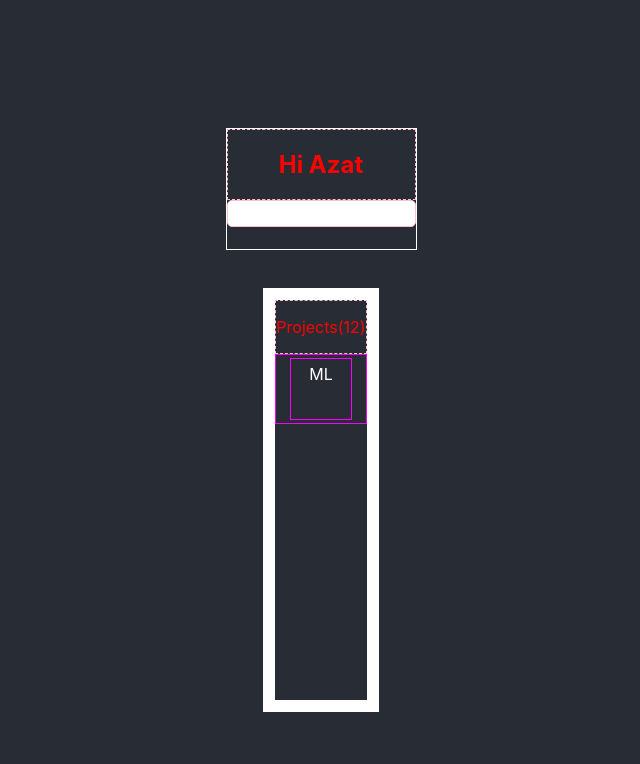
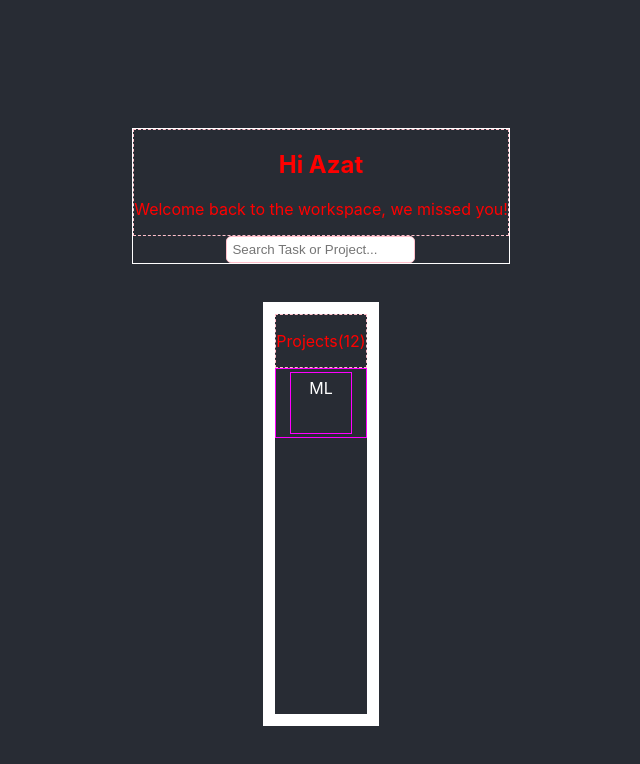
Before and after one commit to projectManager55/Project-Manager, a React (Create React App) app: page / in a window 1280 px wide. Shown: the top 764 px of the page, without its empty margins (319-959 px from the left). Built offline with nearby package versions, Linux system fonts and the light colour scheme.

Commit message:
Change state of Header when user searches the Project

```diff
--- a/src/component/mainPage/Header.jsx
+++ b/src/component/mainPage/Header.jsx
@@ -3,13 +3,36 @@ import '../../assets/App.css';
 
 // eslint-disable-next-line react/prefer-stateless-function
 class Header extends React.Component {
+  constructor() {
+    super();
+    this.state = {
+      projectName: '',
+    };
+    this.handleChange = this.handleChange.bind(this);
+  }
+
+  handleChange = (e) => {
+    this.setState({
+      [e.target.name]: e.target.value,
+    });
+  }
+
   render() {
+    const { projectName } = this.state;
     return (
       <div className="header">
         <div className="header__greeting">
           <h2>Hi Azat</h2>
+          <p>Welcome back to the workspace, we missed you!</p>
         </div>
-        <input type="text" name="projects" className="header__input" />
+        <input
+          type="text"
+          className="header__input"
+          name="projectName"
+          value={projectName}
+          placeholder="Search Task or Project..."
+          onChange={this.handleChange}
+        />
       </div>
     );
   }
```
